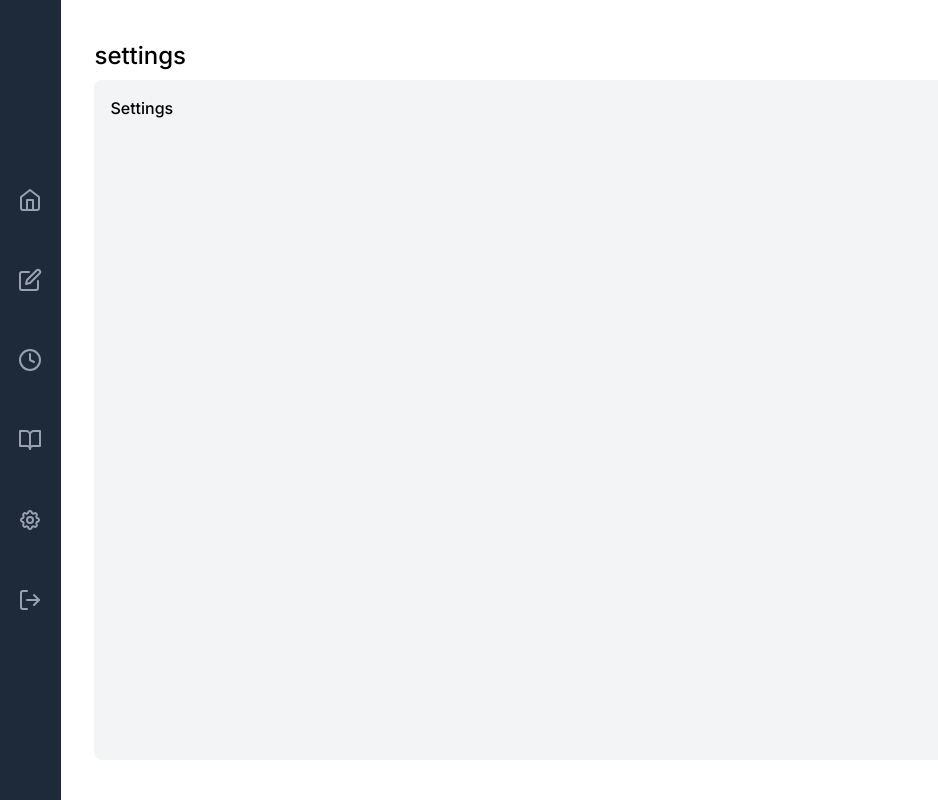
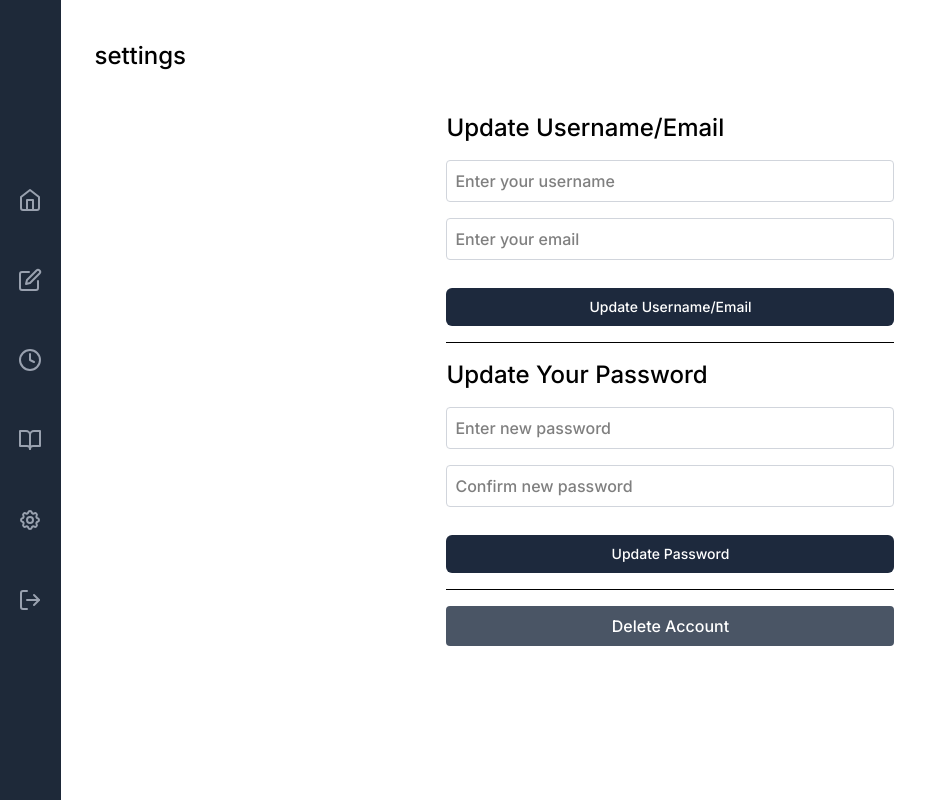
Before and after one commit to JamarTG/capstone, a React (Vite) app in the folder frontend/: page /settings in a window 1280 px wide. Shown: the whole page, without its empty margins (0-938 px from the left). Built offline with nearby package versions, Linux system fonts and the light colour scheme.

Commit message:
Create Base for Settings Page

```diff
--- a/frontend/src/components/layout/page-content.tsx
+++ b/frontend/src/components/layout/page-content.tsx
@@ -8,7 +8,7 @@ const PageContent: React.FC<PageContentProps> = ({ children, title }) => {
       <h1 className="mb-2 text-2xl font-bold">{title.toLocaleLowerCase()}</h1>
       <section
         style={{ width: "90vw", height: "85vh" }}
-        className=" border-slate-200 rounded-lg bg-gray-100 flex flex-col h-full p-4 gap-5 "
+        className=" border-slate-200 rounded-lg  flex flex-col h-full p-4 gap-5 "
       >
         {children}
       </section>
--- a/frontend/src/components/ui/button.tsx
+++ b/frontend/src/components/ui/button.tsx
@@ -7,7 +7,7 @@ interface ButtonProps {
   className?: string;
 }
 
-const Button: React.FC<ButtonProps> = ({ children, variant, onClick, className}) => {
+const Button: React.FC<ButtonProps> = ({ children, variant, onClick, className = "" }) => {
   const primaryClasses =
     "flex justify-center items-center gap-2 rounded-md bg-slate-800 py-1 px-2 mt-3 border border-transparent text-center text-sm text-white transition-all hover:shadow-lg focus:bg-slate-700 focus:shadow-none active:bg-slate-700 hover:bg-slate-700 active:shadow-none disabled:pointer-events-none disabled:opacity-50 disabled:shadow-none w-32";
   const secondaryClasses =
--- a/frontend/src/pages/settings.tsx
+++ b/frontend/src/pages/settings.tsx
@@ -1,11 +1,50 @@
-import PageContent from "../components/layout/page-content"
+import PageContent from "../components/layout/page-content";
+import Button from "../components/ui/button";
 
 const Settings = () => {
   return (
     <PageContent title="Settings">
-        Settings
+      <div className="flex justify-center p-4">
+        <div className="w-full max-w-md">
+          <h2 className="text-2xl font-semibold mb-4">Update Username/Email</h2>
+          <input
+            className="w-full p-2 border border-gray-300 rounded mb-4"
+            type="text"
+            placeholder="Enter your username"
+          />
+          <input
+            className="w-full p-2 border border-gray-300 rounded mb-4"
+            type="email"
+            placeholder="Enter your email"
+          />
+           <Button variant="primary" className="py-2 w-full">
+            Update Username/Email
+          </Button>
+          <hr className="my-4" />
+          <h2 className="text-2xl font-semibold mb-4">Update Your Password</h2>
+          <input
+            className="w-full p-2 border border-gray-300 rounded mb-4"
+            type="password"
+            placeholder="Enter new password"
+          />
+          <input
+            className="w-full p-2 border border-gray-300 rounded mb-4"
+            type="password"
+            placeholder="Confirm new password"
+          />
+
+          <Button variant="primary" className="py-2 w-full">
+            Update Password
+          </Button>
+
+          <hr className="my-4" />
+          <button className="w-full bg-gray-600 text-white p-2 rounded">
+            Delete Account
+          </button>
+        </div>
+      </div>
     </PageContent>
-  )
-}
+  );
+};
 
-export default Settings
+export default Settings;
--- a/frontend/src/pages/study-plan.tsx
+++ b/frontend/src/pages/study-plan.tsx
@@ -1,7 +1,6 @@
 import PageContent from "../components/layout/page-content";
 import { getWeaknessColor } from "../utils";
 import { WeakArea } from "../types/study-plan";
-
 
 interface StudyPlanPageProps {
   weakAreas: WeakArea[];
@@ -9,13 +8,10 @@ interface StudyPlanPageProps {
 }
 
 const StudyPlan: React.FC<StudyPlanPageProps> = ({ weakAreas, onRetakeQuiz }) => {
-
-
   return (
     <PageContent title="Study Plan">
       <div className="p-6">
-        <h2 className="text-xl font-medium mb-4 text-gray-800">Weak Areas Breakdown</h2>
-        <table className="min-w-full bg-white border border-gray-200 rounded-lg">
+        <table className="min-w-full border border-gray-200 rounded-lg">
           <thead>
             <tr>
               <th className="text-left py-2 px-4 border-b border-gray-200">Topic</th>
```
